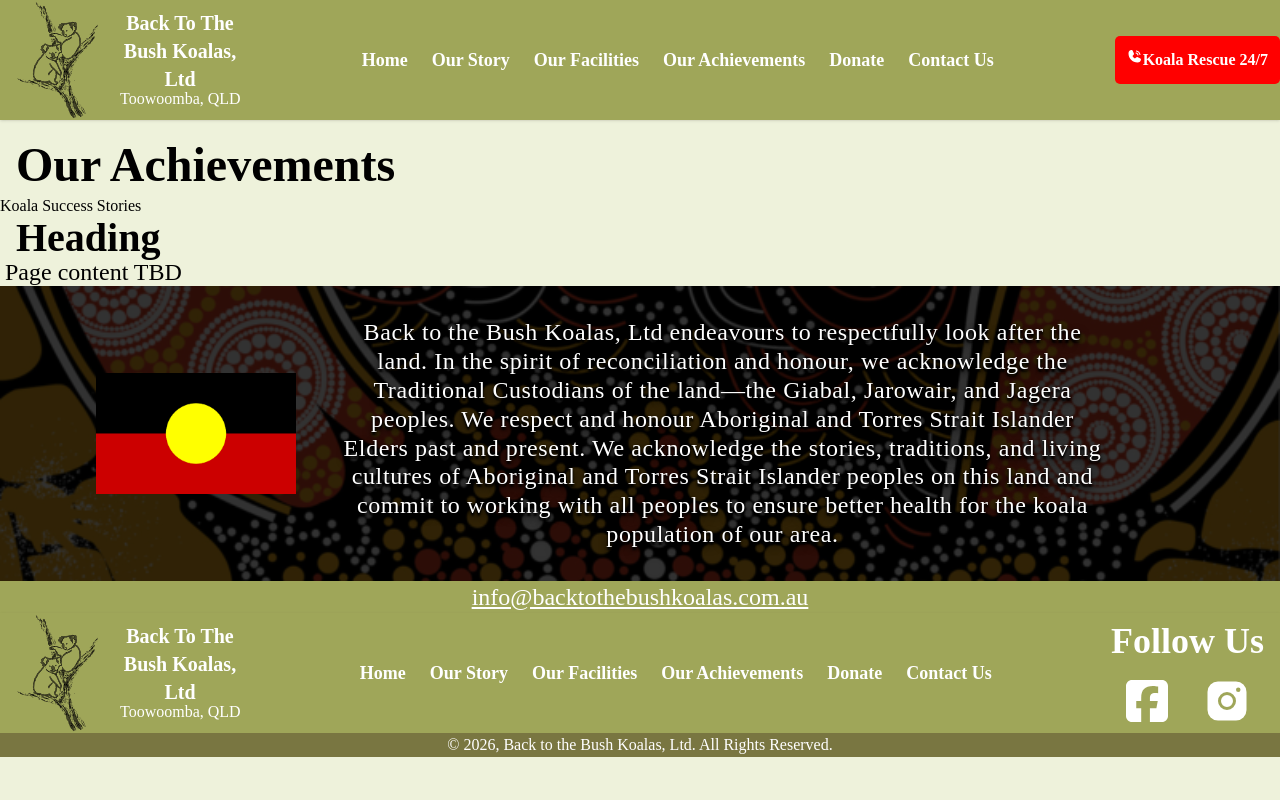
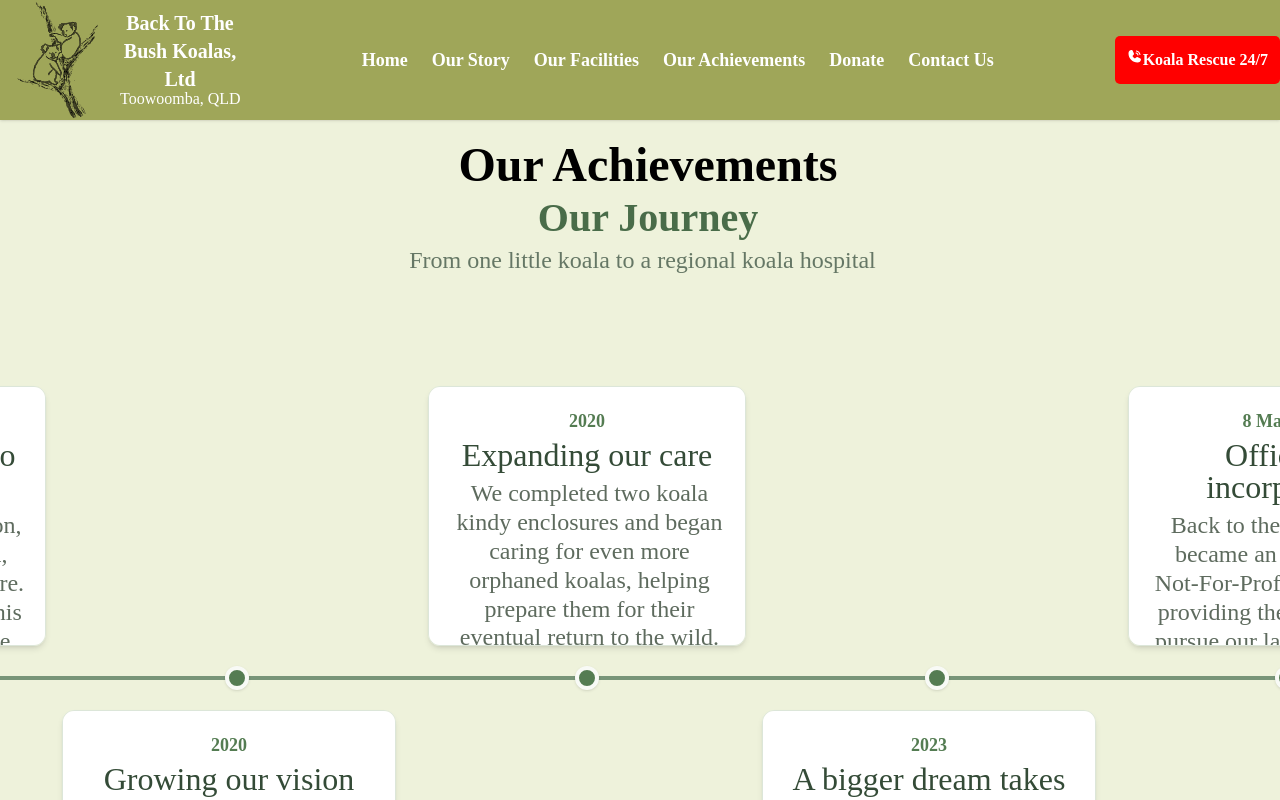
Before and after one commit to FritRin/Back-to-the-Bush-Koalas-New-Website-Development, a React app in the folder frontend/: page /our-achievements in a window 1280 px wide. Shown: the top 800 px of the page. Built offline with nearby package versions, Linux system fonts and the light colour scheme; the HTML template or start-up script is replaced by a standard one.

Commit message:
Added Timeline component and inserte on ourArchivements page, added Tailwind CSS

```diff
--- /dev/null
+++ b/frontend/src/components/TimeLine.jsx
@@ -0,0 +1,144 @@
+import React, { useRef, useEffect } from "react";
+
+const timelineEvents = [
+  {
+    year: "2019",
+    title: "The little koala who started it all",
+    description: "During the bushfire season, our first orphaned koala, Eddie, arrived here for care. Little did we know that this tiny koala would become the catalyst for everything Back to the Bush Koalas would eventually become.",
+  },
+  {
+    year: "2020",
+    title: "Growing our vision",
+    description: "Our first fundraising campaign as Back to the Bush Koalas began. We established and fenced a plantation of 38 feed trees, creating a safe environment where orphaned koalas could develop essential skills needed for life in the wild.",
+  },
+  {
+    year: "2020",
+    title: "Expanding our care",
+    description: "We completed two koala kindy enclosures and began caring for even more orphaned koalas, helping prepare them for their eventual return to the wild.",
+  },
+  {
+    year: "2023",
+    title: "A bigger dream takes shape",
+    description: "We began conceptualising how Back to the Bush Koalas could grow beyond rehabilitation. We recognised the need for something more for the koalas of our region: a dedicated hospital offering comprehensive care.",
+  },
+  {
+    year: "8 May 2024",
+    title: "Officially incorporated",
+    description: "Back to the Bush Koalas became an incorporated Not-For-Profit organisation, providing the foundation to pursue our larger vision and build a future for koalas across the region.",
+  },
+  {
+    year: "2025",
+    title: "The foundations for our hospital",
+    description: "We received our Change of Material Use permit from local council, an important milestone toward making a dedicated regional hospital a reality.",
+  },
+];
+
+export default function Timeline() {
+  const outerRef = useRef(null);
+  const scrollTrackRef = useRef(null);
+
+  useEffect(() => {
+    const handleScroll = () => {
+      if (window.innerWidth < 768) return;
+      if (!outerRef.current || !scrollTrackRef.current) return;
+
+      const outerElement = outerRef.current;
+      const trackElement = scrollTrackRef.current;
+
+      const rect = outerElement.getBoundingClientRect();
+      const sectionHeight = outerElement.offsetHeight - window.innerHeight;
+
+      const scrollProgress = Math.min(
+        Math.max(-rect.top / sectionHeight, 0),
+        1
+      );
+
+      const maxHorizontalScroll =
+        trackElement.scrollWidth - trackElement.clientWidth;
+      trackElement.scrollLeft = scrollProgress * maxHorizontalScroll;
+    };
+
+    window.addEventListener("scroll", handleScroll, { passive: true });
+    return () => window.removeEventListener("scroll", handleScroll);
+  }, []);
+
+  return (
+    <section className=" overflow-visible">
+      {/* Header */}
+      <div className="py-1 md:py-1 text-center px-4">
+        <h2 className="text-3xl md:text-4xl font-bold text-[#496c49]">Our Journey</h2>
+        <p className="text-[#657765] mt-2 text-sm md:text-base">
+          From one little koala to a regional koala hospital
+        </p>
+      </div>
+
+      <div ref={outerRef} className="relative h-auto md:h-[250vh]">
+        <div className="relative md:sticky md:top-0 flex h-auto md:min-h-screen items-center overflow-visible">
+          <div
+            ref={scrollTrackRef}
+            className="w-full overflow-x-visible md:overflow-x-hidden flex items-center px-4 md:px-0"
+          >
+            <div className="relative flex flex-col md:flex-row px-0 md:px-16 w-full md:w-max">
+
+              {/* Mobile Vertical Line */}
+              <div className="block md:hidden absolute left-4 top-0 bottom-0 w-1 bg-[#789578] z-0" />
+
+              {timelineEvents.map((event, index) => {
+                const isTopOrLeft = index % 2 === 0;
+
+                return (
+                  <div
+                    key={index}
+                    className="w-full md:w-[350px] shrink-0 relative z-10 flex flex-col"
+                  >
+                    {/* 1. TOP CARD (Desktop) */}
+                    <div className="hidden md:flex flex-col justify-end h-[280px] px-4 pb-4">
+                      {isTopOrLeft && (
+                        <div className="w-full bg-white p-5 rounded-xl border border-[#dce6d9] shadow-md text-center max-h-[260px] overflow-y-auto">
+                          <span className="text-lg font-bold text-[#547c52] block mb-1">
+                            {event.year}
+                          </span>
+                          <h3 className="font-bold text-[#344b37] mb-2 text-base leading-snug">
+                            {event.title}
+                          </h3>
+                          <p className="text-xs text-[#5e6b5e] leading-relaxed">
+                            {event.description}
+                          </p>
+                        </div>
+                      )}
+                    </div>
+
+                    {/* 2. CENTER ROW: LINE + DOT */}
+                    <div className="relative flex items-center justify-center h-8 my-2 md:my-0">
+                      <div className="hidden md:block absolute left-0 right-0 top-1/2 -translate-y-1/2 h-1 bg-[#789578] z-0" />
+                      <div className="absolute left-4 md:static top-1/2 -translate-x-1/2 md:translate-x-0 -translate-y-1/2 md:translate-y-0 w-6 h-6 bg-[#547c52] border-4 border-[#f8faf6] rounded-full shadow-sm shrink-0 z-10" />
+                    </div>
+
+                    {/* 3. BOTTOM CARD / MOBILE CARD */}
+                    <div className="w-full md:h-[280px] flex flex-col justify-start pl-12 md:pl-0 px-0 md:px-4 pt-0 md:pt-4">
+                      <div
+                        className={`w-full bg-white p-5 rounded-xl border border-[#dce6d9] shadow-md text-left md:text-center max-h-[260px] overflow-y-auto ${
+                          !isTopOrLeft ? "" : "md:hidden"
+                        }`}
+                      >
+                        <span className="text-lg font-bold text-[#547c52] block mb-1">
+                          {event.year}
+                        </span>
+                        <h3 className="font-bold text-[#344b37] mb-2 text-base leading-snug">
+                          {event.title}
+                        </h3>
+                        <p className="text-xs text-[#5e6b5e] leading-relaxed">
+                          {event.description}
+                        </p>
+                      </div>
+                    </div>
+                  </div>
+                );
+              })}
+            </div>
+          </div>
+        </div>
+      </div>
+    </section>
+  );
+}
--- a/frontend/src/pages/OurAchievements.jsx
+++ b/frontend/src/pages/OurAchievements.jsx
@@ -1,25 +1,14 @@
 //import css
-import { Outlet } from "react-router-dom";
-import { Link } from "react-router-dom";
-
-function OurCommunity(){
-    return(
-        <div className="pageContainer">
-            <h1>Our Achievements</h1>
-            <Outlet/>
-            <div>
-                <ul className="">
-                    <li>
-                        <Link to="/koala-success-stories">Koala Success Stories</Link>
-                    </li>
-                </ul>
+import Timeline from "../components/TimeLine";
+function OurAchievements() {
+    return (
+        <div>
+            <div className="flex justify-center">
+                <h1>Our Achievements</h1>
             </div>
-            <div className="achievementsPageContent">
-                <h2>Heading</h2>
-                <p>Page content TBD</p>
-            </div>
+            <Timeline />
         </div>
     )
 }
 
-export default OurCommunity;
+export default OurAchievements;
```
